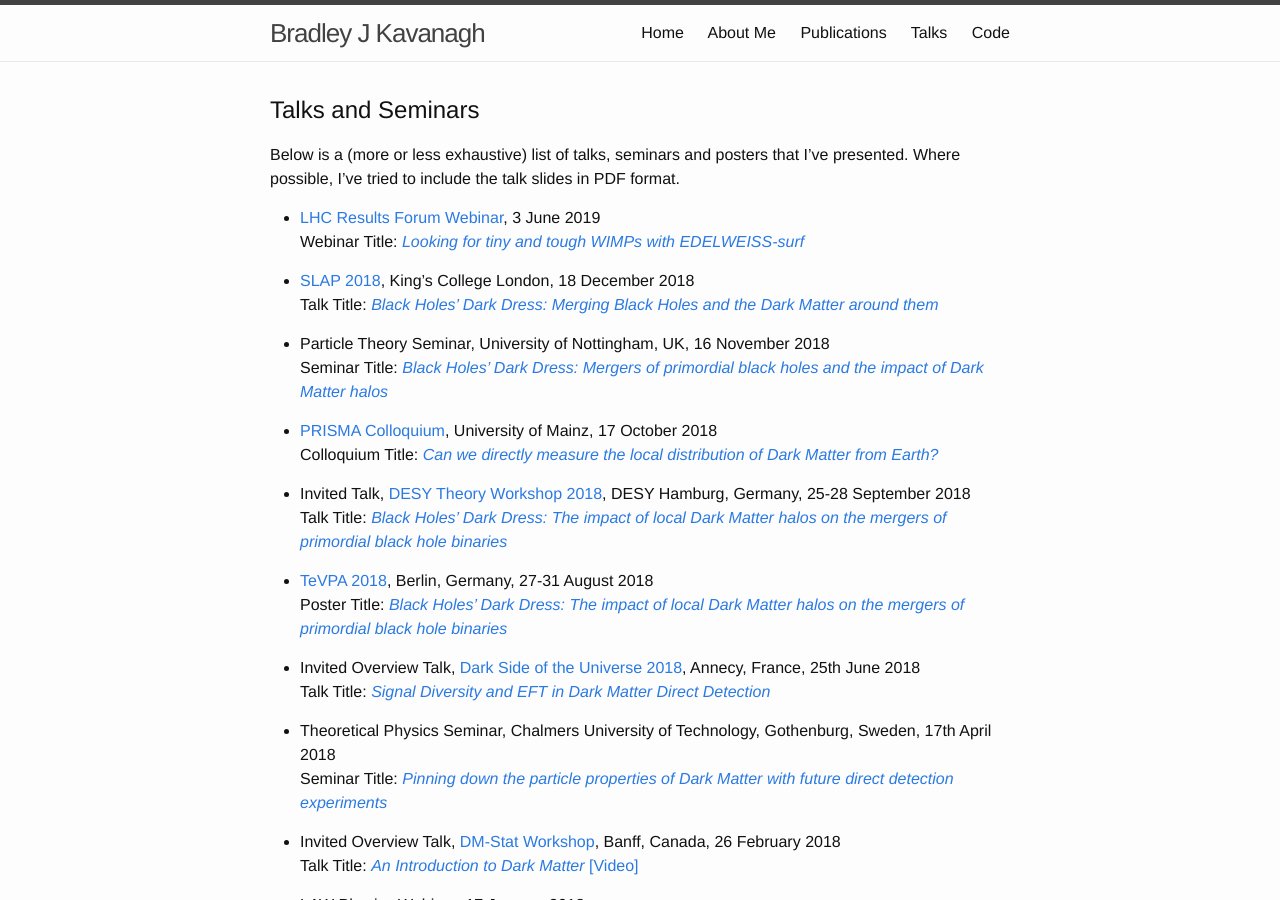
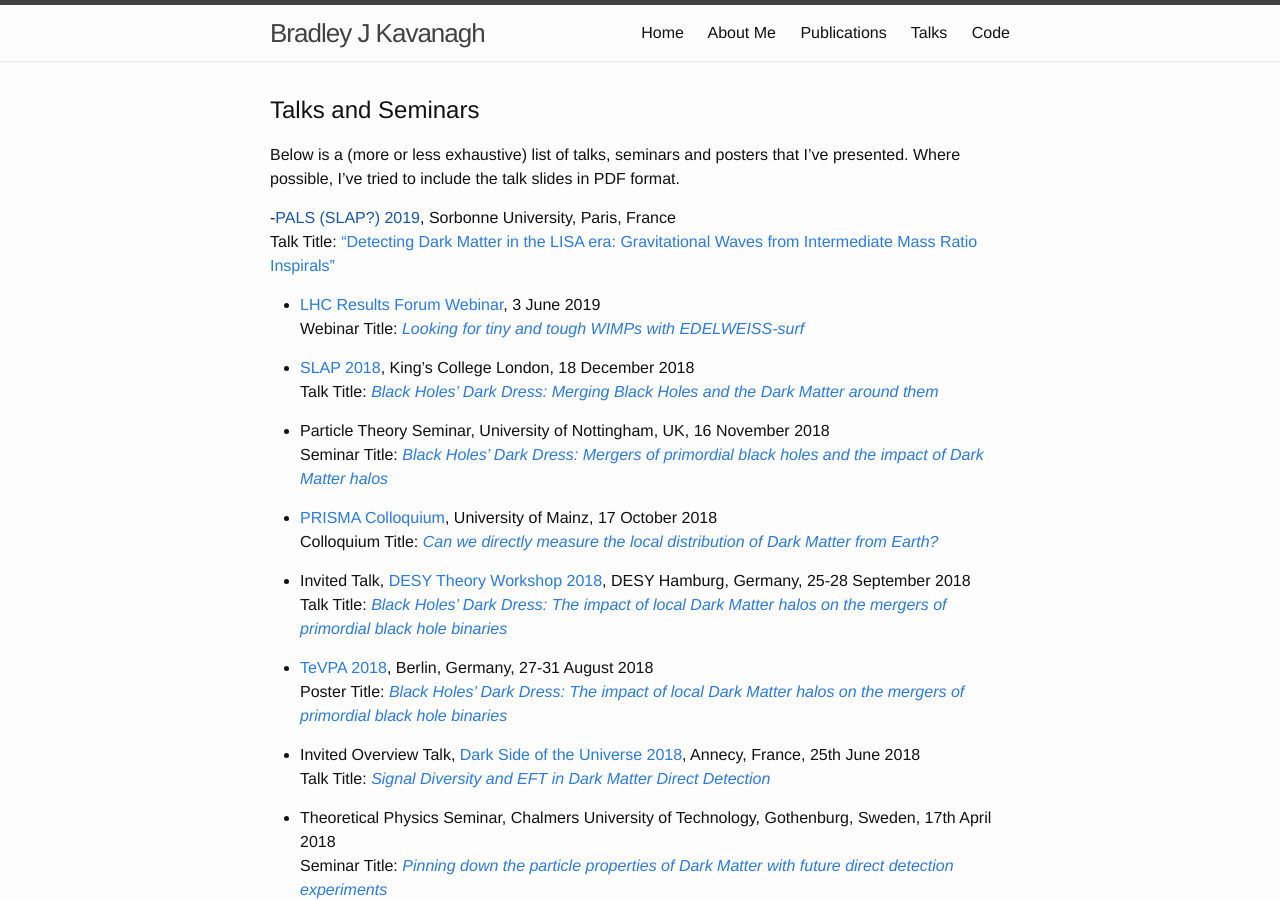
Before and after one commit to bradkav/bradkav.github.io, a Jekyll site: the page built from talks.md, in a window 1280 px wide and 900 px high. Built offline with Jekyll 4.4.1, drawn with Linux system fonts in a browser that asks for light colours.

Commit message:
Added SLAP2019 talk

```diff
--- a/talks.md
+++ b/talks.md
@@ -8,6 +8,9 @@ weight: 4
 ## Talks and Seminars
 
 Below is a (more or less exhaustive) list of talks, seminars and posters that I've presented. Where possible, I've tried to include the talk slides in PDF format.
+
+-[PALS (SLAP?) 2019](), Sorbonne University, Paris, France
+Talk Title: ["Detecting Dark Matter in the LISA era: Gravitational Waves from Intermediate Mass Ratio Inspirals"](/assets/slides/KAVANAGH-SLAP2019.pdf)
 
 - [LHC Results Forum Webinar](https://particles.golem.ph.utexas.edu/forum/), 3 June 2019
 Webinar Title: [*Looking for tiny and tough WIMPs with EDELWEISS-surf*](/assets/slides/KAVANAGH-LHCForum2019.pdf)
```
Also changed, not shown: 1 other file.
